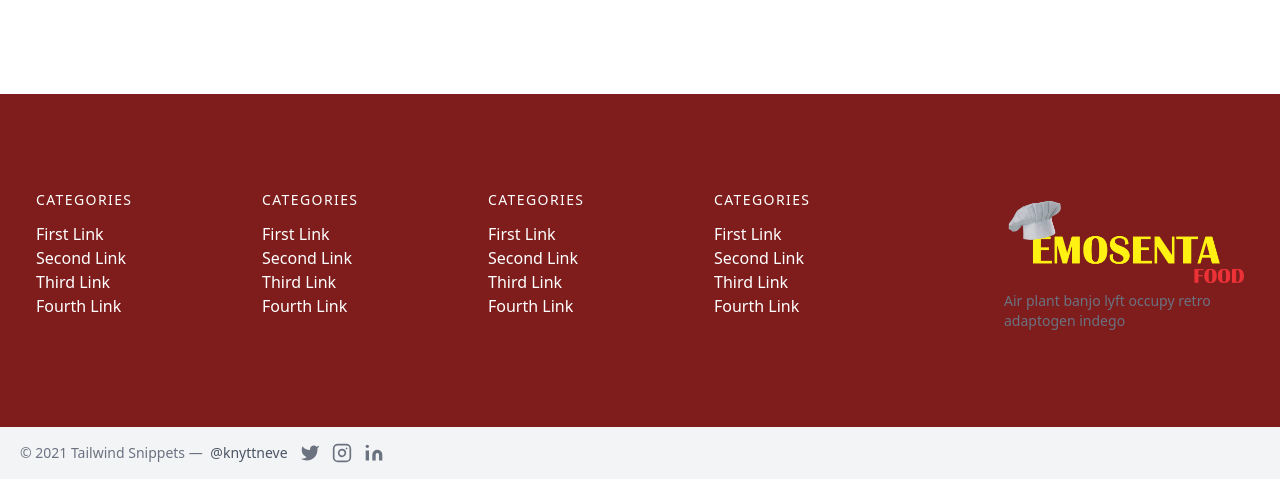
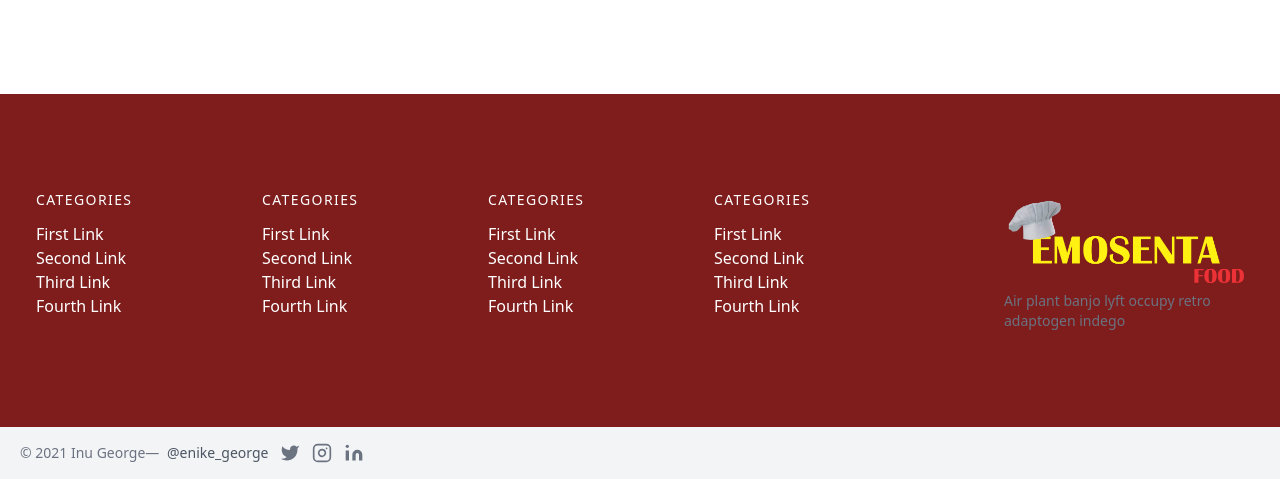
Before and after one commit to Ennygenius/Emosenta__foods, a plain HTML site: page index.html in a window 1280 px wide. Shown: the part 2559-3038 px from the top of the page. Drawn offline with Linux system fonts and the light colour scheme.

Commit message:
Update index.html

```diff
--- a/index.html
+++ b/index.html
@@ -425,13 +425,13 @@
 				<div
 					class="container mx-auto py-4 px-5 flex flex-wrap flex-col sm:flex-row">
 					<p class="text-gray-500 text-sm text-center sm:text-left">
-						© 2021 Tailwind Snippets —
+						© 2021 Inu George—
 						<a
-							href="https://twitter.com/knyttneve"
+							href="https://twitter.com/enike_george"
 							rel="noopener noreferrer"
 							class="text-gray-600 ml-1"
 							target="_blank"
-							>@knyttneve</a
+							>@enike_george</a
 						>
 					</p>
 
```
